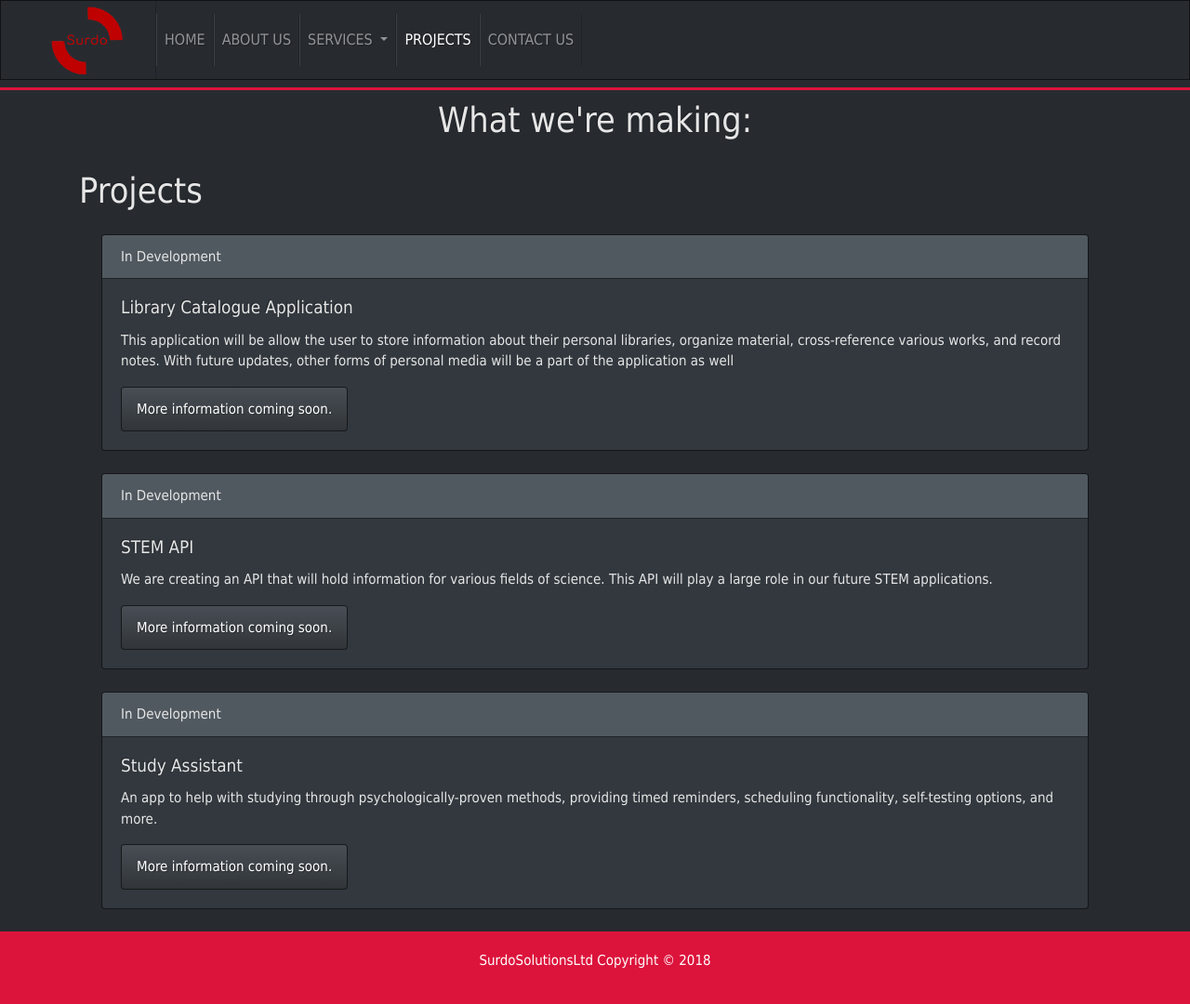
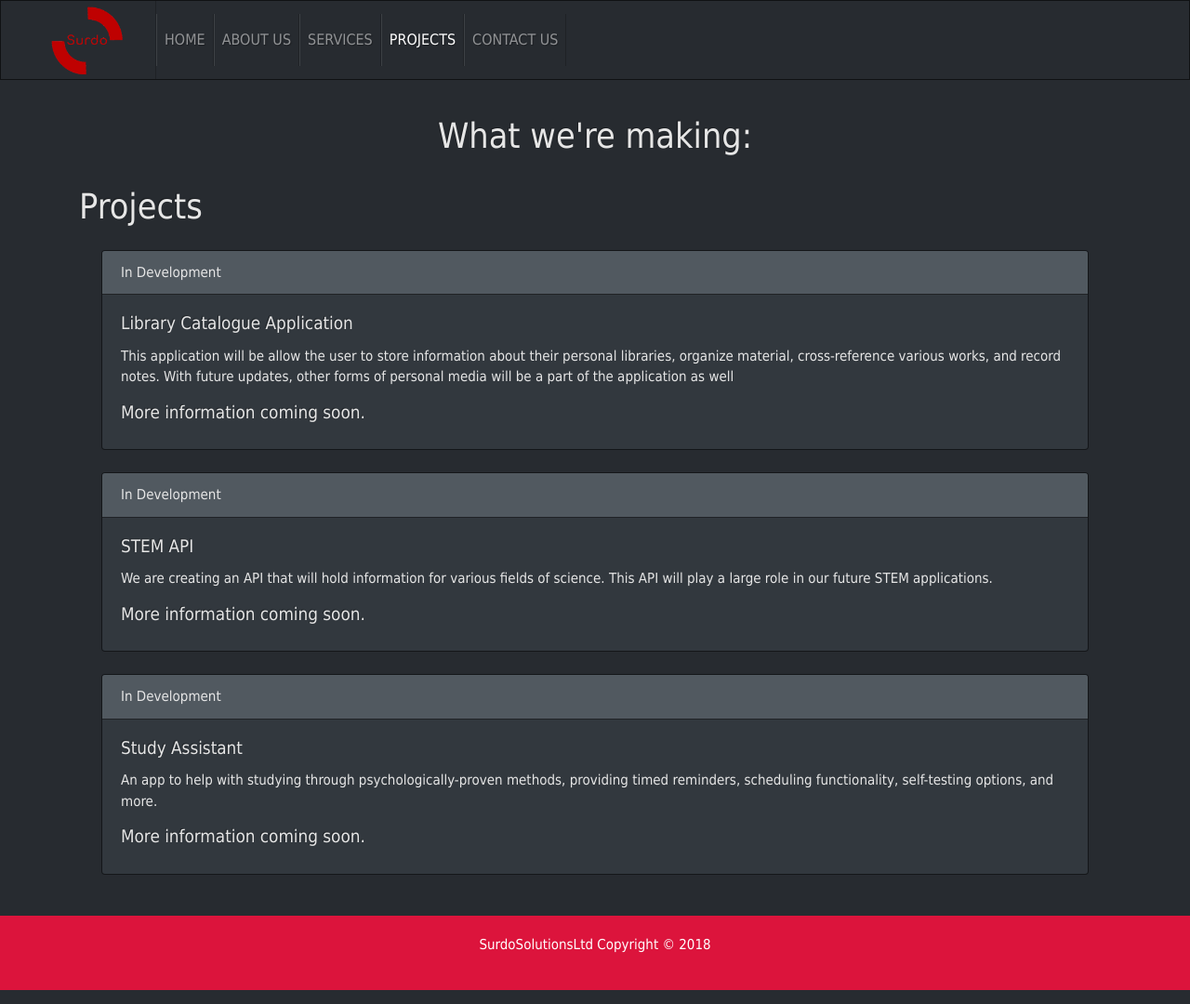
Before and after one commit to SurdoSolutions/surdowebtemp, a PHP site: page /projects.php in a window 1280 px wide. Shown: the whole page at 93% size. Run offline with PHP 8.4, Linux system fonts and the light colour scheme; data that the repository does not hold is empty; some libraries are stand-ins or nearby versions.

Commit message:
change styling and web content

```diff
--- a/css/style.css
+++ b/css/style.css
@@ -1,4 +1,8 @@
 /* Style for index.php */
+
+
+
+
 
 body{
   /* font-family: Tahoma, Helvetica, sans-serif;
@@ -7,6 +11,14 @@ body{
   font: 15px/1.5 Tahoma, Helvetica, sans-serif;
   padding: 0;
   margin: 0;
+  height: 100%;
+}
+
+.content {
+  padding: 20px;
+  min-height: 80vh;
+  display: flex;
+  flex-direction: column;
 }
 
 /* Global */
@@ -45,7 +57,6 @@ ul{
 header{
   color: #ffffff;
   min-height: 70px;
-    border-bottom: crimson 3px solid;
 }
 
 header a{
@@ -230,10 +241,11 @@ ul#services li{
 
 footer{
     padding: 20px;
-    /* margin: 20px 0 0 0; */
+    margin-top: auto;
     color: white;
     background: crimson;
     text-align: center;
+    min-height: 10vh
 }
 
 /*Media Queries*/
--- a/inc/header.php
+++ b/inc/header.php
@@ -15,3 +15,5 @@
 <body>
     <header>
         <?php include('navbar.php'); ?>
+    </header>
+    <div class="content">
--- a/inc/navbar.php
+++ b/inc/navbar.php
@@ -9,17 +9,7 @@
               <ul class="navbar-nav">
                   <li><a class="nav-item nav-link <?php echo $currentHome; ?>" href="index.php">Home</a></li>
                   <li><a class="nav-item nav-link <?php echo $currentAbout; ?>" href="about.php">About Us</a></li>
-                  <li class="nav-item dropdown <?php echo $currentServices; ?>">
-                    <a class="nav-link dropdown-toggle" href="#" id="navbarDropdown" role="button" data-toggle="dropdown" aria-haspopup="true" aria-expanded="false">
-                      Services
-                    </a>
-                    <div class="dropdown-menu" aria-labelledby="navbarDropdown">
-                      <a class="dropdown-item <?php echo $currentServices; ?>" href="services.php">Services Overview</a>
-                      <div class="dropdown-divider"></div>
-                      <a class="dropdown-item" href="#">Web Design</a>
-                      <a class="dropdown-item" href="#">App Development</a>
-                    </div>
-                  </li>
+                  <li><a class="nav-item nav-link <?php echo $currentServices; ?>" href="services.php">Services</a></li>
                   <li><a class="nav-item nav-link <?php echo $currentProjects; ?>" href="projects.php">Projects</a></li>
                   <li><a class="nav-item nav-link <?php echo $currentContact; ?>" href="contact.php">Contact Us</a></li>
               </ul>
--- a/index.php
+++ b/index.php
@@ -7,6 +7,7 @@
     $currentProjects;
     $currentContact;
     $pageTitle = "Absurd - but it works.";
+	$cssFileName = "index.css";
 
 	//check for submission
 	if(filter_has_var(INPUT_POST, 'submit')){
@@ -64,9 +65,7 @@
     <?php include('inc/header.php'); ?>
     <div class="jumbotron text-center">
         <h1 class="display-3">absurdly simple solutions.</h1>
-        <h2>Professional and Hassle-Free Web Design</h2>
-        <p class="lead">Looking for web solutions? You've come to the right place.</p>
-				<!-- Whether you want to buy our services, or learn how to program yourself - you've come to the right place. -->
+        <h2>Web Design, software development, and IT consulting.</h2>
     </div>
 
     <section id="newsletter">
@@ -113,6 +112,5 @@
           <h3>Electron.js</h3>
         </div>
       </div>
-			<div id="disclaimer"><p>Please note that Surdo Solutions is not in any way endorsed by or affiliated with any of the above organizations, brands, or companies. The logos are provided for illustration, and link to resources for reference.</p></div>
     </section>
 <?php include('inc/footer.php'); ?>
--- a/projects.php
+++ b/projects.php
@@ -26,7 +26,7 @@
             <div class="card-body">
                 <h5 class="card-title">Library Catalogue Application</h5>
                 <p class="card-text">This application will be allow the user to store information about their personal libraries, organize material, cross-reference various works, and record notes. With future updates, other forms of personal media will be a part of the application as well</p>
-                <a href="#" class="btn btn-primary">More information coming soon.</a>
+                <h5 class="h5">More information coming soon.</h5>
             </div>
         </div>
 
@@ -37,7 +37,7 @@
             <div class="card-body">
                 <h5 class="card-title">STEM API</h5>
                 <p class="card-text">We are creating an API that will hold information for various fields of science. This API will play a large role in our future STEM applications. </p>
-                <a href="#" class="btn btn-primary">More information coming soon.</a>
+                <h5 class="h5">More information coming soon.</h5>
             </div>
         </div>
 
@@ -48,7 +48,7 @@
             <div class="card-body">
                 <h5 class="card-title">Study Assistant</h5>
                 <p class="card-text">An app to help with studying through psychologically-proven methods, providing timed reminders, scheduling functionality, self-testing options, and more.</p>
-                <a href="#" class="btn btn-primary">More information coming soon.</a>
+                <h5 class="h5">More information coming soon.</h5>
             </div>
         </div>
 
```
Also changed, not shown: inc/footer.php (+5 -6 lines), css/index.css (added).
